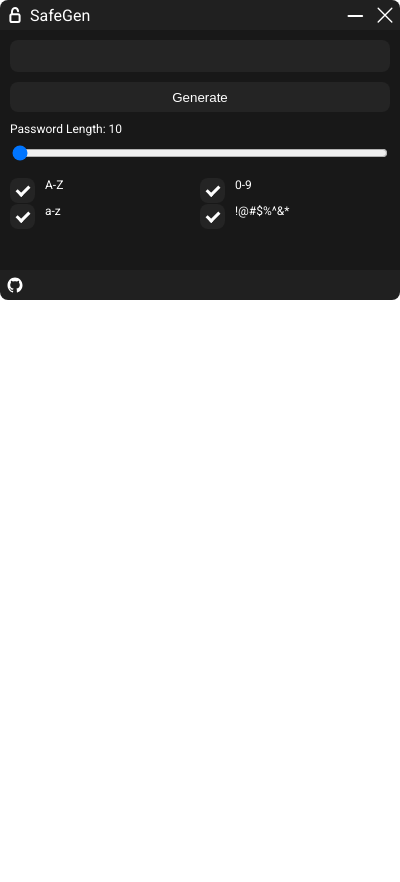
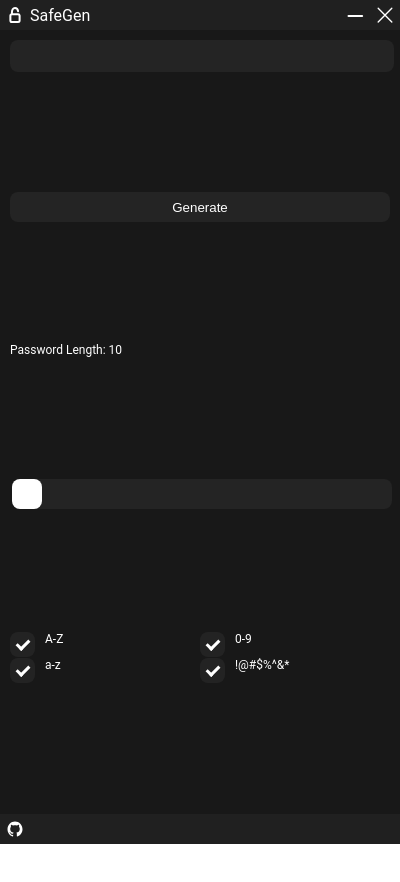
Before and after one commit to JerimiahOfficial/SafeGen, an Electron app: page source/html/ui.html in a window 400 px wide. Shown: the top 882 px of the page. After the commit the page ends 844 px from the top, so only its background shows below. Drawn offline with Linux system fonts and the light colour scheme; a web font is replaced by a local one.

Commit message:
Small changes

```diff
--- a/source/css/ui.css
+++ b/source/css/ui.css
@@ -1,10 +1,18 @@
-@import url('https://fonts.googleapis.com/css2?family=Roboto&display=swap');
+@font-face {
+    font-family: 'Roboto';
+    font-style: normal;
+    font-weight: 400;
+    font-display: swap;
+    src: url(https://fonts.gstatic.com/s/roboto/v30/KFOmCnqEu92Fr1Mu4mxK.woff2) format('woff2');
+    unicode-range: U+0000-00FF, U+0131, U+0152-0153, U+02BB-02BC, U+02C6, U+02DA, U+02DC, U+0304, U+0308, U+0329, U+2000-206F, U+2074, U+20AC, U+2122, U+2191, U+2193, U+2212, U+2215, U+FEFF, U+FFFD;
+}
 
 html body {
+
     width: 100vw;
-    height: 300vh;
+    height: 100vh;
 
-    background-color: transparent;
+    background-color: rgba(0, 0, 0, 0);
     color: #ffffff;
 
     font-family: 'Roboto', sans-serif;
@@ -17,38 +25,38 @@
     margin: 0;
 }
 
-main {
-    overflow: hidden;
-    border-radius: 8px;
+body {
+    display: flex;
+    flex-flow: column;
 }
 
-.Footer,
-.Header{
+footer,
+header {
     display: flex;
+    flex: 0 1 30px;
     overflow: hidden;
 
     background-color: rgb(32, 32, 32);
-    height: 30px;
 }
 
-.Header input,
-.Footer input {
+footer input,
+header input {
     background-color: transparent;
 }
 
-.Header {
+header {
     -webkit-app-region: drag;
 }
 
-.Footer {
+footer {
     -webkit-app-region: none;
 }
 
-.Header input:first-of-type {
+header input:first-of-type {
     margin-left: auto;
 }
 
-.Header img {
+header img {
     width: 20px;
     height: 20px;
 
@@ -58,30 +66,41 @@
     margin-right: 5px;
 }
 
-.Header p {
+header p {
     margin-top: auto;
     margin-bottom: auto;
 
     padding: 0;
 }
 
-.Content {
+main {
     display: flex;
-    flex-direction: column;
-    box-sizing: border-box;
+    flex: 1 1 auto;
+    flex-wrap: wrap;
 
-    height: 240px;
     padding: 10px;
 
     background-color: rgb(24, 24, 24);
 
     font-size: 12px;
+    overflow: hidden;
 }
 
-.Content input {
+main input {
     text-align: center;
     border-radius: 8px;
-    margin-bottom: 10px;
+}
+
+main input[type='text'] {
+    flex: 0 0 100%;
+}
+
+main input[type='button'] {
+    flex: 0 0 100%;
+}
+
+main input[type='range'] {
+    flex: 0 0 100%;
 }
 
 input {
@@ -109,13 +128,6 @@
     flex-direction: column;
     flex-basis: 100%;
     flex: 1;
-}
-
-.row {
-    display: flex;
-    flex-direction: row;
-    flex-wrap: wrap;
-    width: 100%;
 }
 
 .container {
@@ -149,15 +161,15 @@
     border-radius: 8px;
 }
 
-.container:hover input ~ .checkmark {
+.container:hover input~.checkmark {
     background-color: rgba(255, 255, 255, 0.1);
 }
 
-.container input:checked ~ .checkmark {
+.container input:checked~.checkmark {
     background-color: rgba(255, 255, 255, 0.05);
 }
 
-.container input:hover ~ .checkmark {
+.container input:hover~.checkmark {
     background-color: rgba(255, 255, 255, 0.1);
 }
 
@@ -167,7 +179,7 @@
     display: none;
 }
 
-.container input:checked ~ .checkmark:after {
+.container input:checked~.checkmark:after {
     display: block;
 }
 
@@ -185,3 +197,30 @@
     -ms-transform: rotate(45deg);
     transform: rotate(45deg);
 }
+
+.slider {
+    appearance: none;
+
+    width: 100%;
+    height: 30px;
+
+    background-color: rgba(255, 255, 255, 0.05);
+    outline: none;
+
+    -webkit-transition: .2s;
+    transition: opacity .2s;
+}
+
+.slider:hover {
+    background-color: rgba(255, 255, 255, 0.1);
+}
+
+.slider::-webkit-slider-thumb {
+    -webkit-appearance: none;
+    appearance: none;
+    width: 30px;
+    height: 30px;
+    background: #ffffff;
+    border-radius: 8px;
+    cursor: pointer;
+}
--- a/source/html/ui.html
+++ b/source/html/ui.html
@@ -1,5 +1,6 @@
 <!DOCTYPE html>
 <html>
+
 <head>
     <meta charset="utf-8" />
 
@@ -9,26 +10,23 @@
 </head>
 
 <body>
-        <main>
-            <div class="Header">
+    <header>
         <img src="../images/safegen.svg" alt="safegen" />
 
         <p>SafeGen</p>
 
         <input type="image" src="../images/minus.svg" id="Hide" />
         <input type="image" src="../images/cross.svg" id="Exit" />
-            </div>
+    </header>
 
-            <div class="Content">
+    <main>
         <input type="text" name="Password" id="Password" readonly />
         <input type="button" value="Generate" id="Generate" />
 
         <label id="PassLen" for="length">Password Length: 10</label>
-                <input id="length" type="range" min="10" max="50" value="10" />
+        <input id="length" type="range" min="10" max="50" value="10" class="slider" id="myRange" />
 
-                <div class="row">
         <div class="column">
-                        <div>
             <label class="container">A-Z
                 <input type="checkbox" id="Upper" checked>
                 <span class="checkmark"></span>
@@ -39,10 +37,8 @@
                 <span class="checkmark"></span>
             </label>
         </div>
-                    </div>
 
         <div class="column">
-                        <div>
             <label class="container">0-9
                 <input type="checkbox" id="Number" checked>
                 <span class="checkmark"></span>
@@ -53,13 +49,11 @@
                 <span class="checkmark"></span>
             </label>
         </div>
-                    </div>
-                </div>
-            </div>
+    </main>
 
-            <div class="Footer">
+    <footer>
         <input type="image" src="../images/github.svg" id="Github" />
-            </div>
-        </main>
+    </footer>
 </body>
+
 </html>
--- a/source/index.ts
+++ b/source/index.ts
@@ -13,7 +13,6 @@
     show: false,
     frame: false,
     autoHideMenuBar: true,
-    transparent: true,
     webPreferences: {
       contextIsolation: true,
       devTools: true,
```
Also changed, not shown: package.json (+8 -8 lines), 1 other file. Lines whose indentation alone changed are shown as unchanged.
